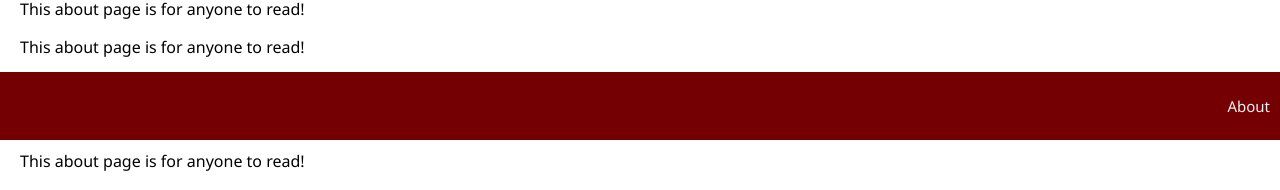
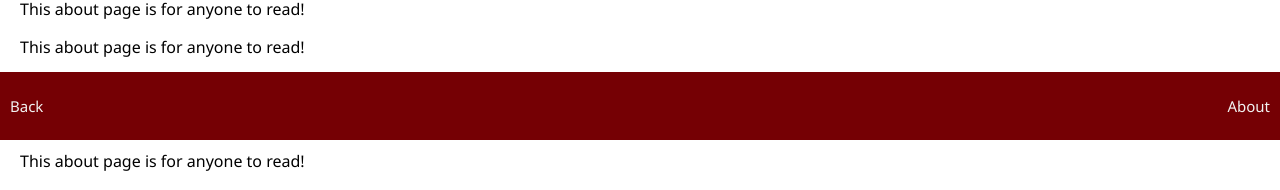
Before and after one commit to Proutyeahs/petPortal, a React (Create React App) app: page /#/about in a window 1280 px wide. Shown: the part 668-858 px from the top of the page. Built offline with nearby package versions, Linux system fonts and the light colour scheme; no server answers.

Commit message:
testing go back

```diff
--- a/src/components/Footer/Footer.css
+++ b/src/components/Footer/Footer.css
@@ -9,7 +9,7 @@ footer {
 }
 
 .back {
-  display: inline-block;
+
   color: #f2f2f2;
   background-color: #750004;
   float: left;
@@ -44,7 +44,7 @@ footer {
 }
 
 .about {
-  display: inline-block;
+
   color: #f2f2f2;
   background-color: #750004;
   float: right;
--- a/src/components/Footer/Footer.jsx
+++ b/src/components/Footer/Footer.jsx
@@ -1,6 +1,6 @@
 import React from 'react';
 import { useSelector } from 'react-redux';
-import { Link } from 'react-router-dom';
+import { Link, useHistory } from 'react-router-dom';
 import './Footer.css';
 
 // This is one of our simplest components
@@ -10,23 +10,23 @@ import './Footer.css';
 
 function Footer() {
   const user = useSelector((store) => store.user);
+  const history = useHistory()
   return (
     <>
       <footer>
         <div className="footerNav">
           <div>
+            <div className="back" onClick={()=> history.goBack()}>
+              Back
+            </div>
             {/* If a user is logged in, show these links */}
             {user.id && (
               <>
-                <Link className="back" to="/info">
-                  Back
-                </Link>
                 <Link className="home" to="/user">
                   Home
                 </Link>
               </>
             )}
-
             <Link className="about" to="/about">
               About
             </Link>
```
